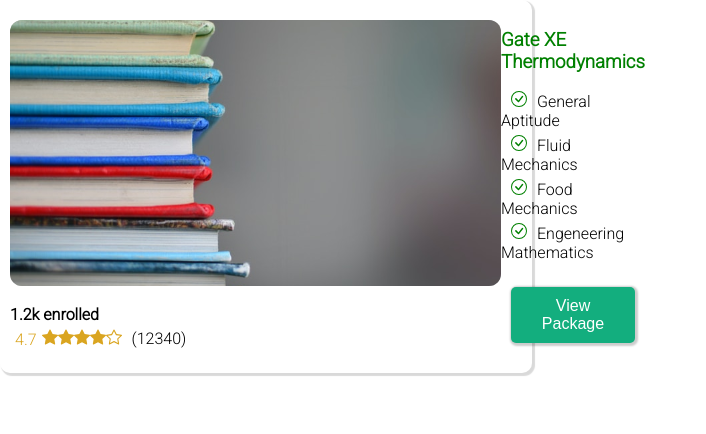
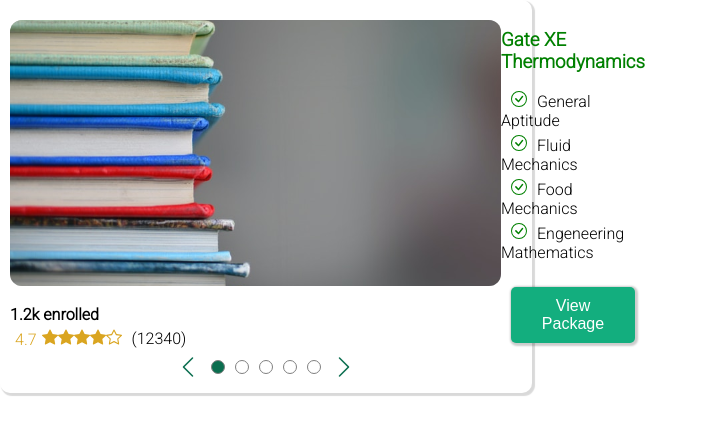
Before and after one commit to Samarthya2912/A4U_Frontend, a React (Create React App) app: page / in a window 1280 px wide. Shown: the top 434 px of the page, without its empty margins (0-706 px from the left). Built offline with nearby package versions, Linux system fonts and the light colour scheme.

Commit message:
OtherPackages slider completed.

```diff
--- a/src/App.css
+++ b/src/App.css
@@ -1,4 +1,5 @@
-@import url('https://fonts.googleapis.com/css2?family=Roboto:wght@300&display=swap');
+@import url("https://fonts.googleapis.com/css2?family=Roboto:wght@300&display=swap");
+@import url("https://cdn.jsdelivr.net/npm/bootstrap-icons@1.9.1/font/bootstrap-icons.css");
 
 .App {
   /* text-align: center; */
--- a/src/components/OtherPackages.js
+++ b/src/components/OtherPackages.js
@@ -3,6 +3,28 @@ import React from 'react'
 import other_packages from '../data/other_packages'
 import Check from './shared/Check'
 import StarRating from './shared/StarRating'
+import { useState } from "react"
+
+const Slider = (props) => {
+  const prevSlide = () => {
+    let newindex = (props.showIndex-1)%(props.other_packages.length);
+    if(newindex < 0) newindex += props.other_packages.length;
+
+    props.setShowIndex(newindex);
+  }
+
+  const nextSlide = () => {
+    props.setShowIndex((props.showIndex+1)%(props.other_packages.length));
+  }
+
+  return <div className="slider">
+    <button onClick={prevSlide} className="slider__slide-btn"><i style={{ fontSize: "x-large" }} className="bi bi-chevron-left"></i></button>
+    {
+      props.other_packages.map((pkg, indx) => <div className={`slider__dot ${props.showIndex === indx? "active":""}`} key={indx}></div>)
+    }
+    <button onClick={nextSlide} className="slider__slide-btn"><i style={{ fontSize: "x-large" }} className="bi bi-chevron-right"></i></button>
+  </div>
+}
 
 const Card = (props) => {
     return (
@@ -25,17 +47,20 @@ const Card = (props) => {
               </div>
               <Button backgroundColor="rgba(19, 174, 126, 1)">View Package</Button>
             </div>
+            <Slider showIndex={props.showIndex} setShowIndex={props.setShowIndex} other_packages={props.other_packages} />
         </div>
     )
 }
 
+
+
 const OtherPackages = () => {
+  const [showIndex, setShowIndex] = useState(0);
+
   return (
     <div className="other-packages">
         {
-          other_packages.map((pkg, index) => {
-            return <Card key={index} {...pkg} />
-          })
+          <Card {...other_packages[showIndex]} showIndex={showIndex} setShowIndex={setShowIndex} other_packages={other_packages} />
         }
     </div>
   )
--- a/src/components/shared/Check.js
+++ b/src/components/shared/Check.js
@@ -2,7 +2,7 @@ import React from 'react'
 
 const Check = () => {
     return (
-        <svg style={{ margin: "0 10px" }} xmlns="http://www.w3.org/2000/svg" width="16" height="16" fill="green" class="bi bi-check-circle" viewBox="0 0 16 16">
+        <svg style={{ margin: "0 10px" }} xmlns="http://www.w3.org/2000/svg" width="16" height="16" fill="green" className="bi bi-check-circle" viewBox="0 0 16 16">
             <path d="M8 15A7 7 0 1 1 8 1a7 7 0 0 1 0 14zm0 1A8 8 0 1 0 8 0a8 8 0 0 0 0 16z" />
             <path d="M10.97 4.97a.235.235 0 0 0-.02.022L7.477 9.417 5.384 7.323a.75.75 0 0 0-1.06 1.06L6.97 11.03a.75.75 0 0 0 1.079-.02l3.992-4.99a.75.75 0 0 0-1.071-1.05z" />
         </svg>
--- a/src/data/other_packages.js
+++ b/src/data/other_packages.js
@@ -6,6 +6,38 @@ const other_packages = [
         enrolled: "1.2k",
         rating: 4.7,
         reviews: 12340
+    },
+    {
+        image: "assets/course_image.svg",
+        title: "Gate XE Rotation",
+        topics: ["General Aptitude","Fluid Mechanics","Food Mechanics","Engeneering Mathematics"],
+        enrolled: "1.2k",
+        rating: 4.7,
+        reviews: 12340
+    },
+    {
+        image: "assets/course_image.svg",
+        title: "Gate XE Gas Theory",
+        topics: ["General Aptitude","Fluid Mechanics","Food Mechanics","Engeneering Mathematics"],
+        enrolled: "1.2k",
+        rating: 4.7,
+        reviews: 12340
+    },
+    {
+        image: "assets/course_image.svg",
+        title: "Gate XE Mathematics",
+        topics: ["General Aptitude","Fluid Mechanics","Food Mechanics","Engeneering Mathematics"],
+        enrolled: "1.2k",
+        rating: 4.7,
+        reviews: 12340
+    },
+    {
+        image: "assets/course_image.svg",
+        title: "Gate XE Chemistry",
+        topics: ["General Aptitude","Fluid Mechanics","Food Mechanics","Engeneering Mathematics"],
+        enrolled: "1.2k",
+        rating: 4.7,
+        reviews: 12340
     }
 ];
 
--- a/src/pages/Test.css
+++ b/src/pages/Test.css
@@ -139,10 +139,12 @@
 
 .card {
     display: flex;
+    position: relative;
     max-width: 40vw;
     justify-content: space-evenly;
     border-radius: 10px;
     padding: 10px;
+    padding-bottom: 30px;
     box-shadow: 2px 2px 1px 1px rgba(0, 0, 0, 0.15);
 }
 
@@ -170,3 +172,31 @@
 .card__rating > * {
     margin: 0 10px 0 0;
 }
+
+.slider {
+    display: flex;
+    position: absolute;
+    bottom: 0;
+    margin: 10px;
+}
+
+.slider__dot {
+    height: 12px;
+    width: 12px;
+    margin: 7px 5px;
+    border-radius: 50%;
+    border: solid gray 0.5px;
+}
+
+.slider__dot.active {
+    background-color:rgba(11, 110, 79, 1);
+}
+
+.slider__slide-btn {
+    background: white;
+    border-radius: 50%;
+    border: none;
+    cursor: pointer;
+    color: rgba(11, 110, 79, 1);
+    font-weight: bolder;
+}
```
